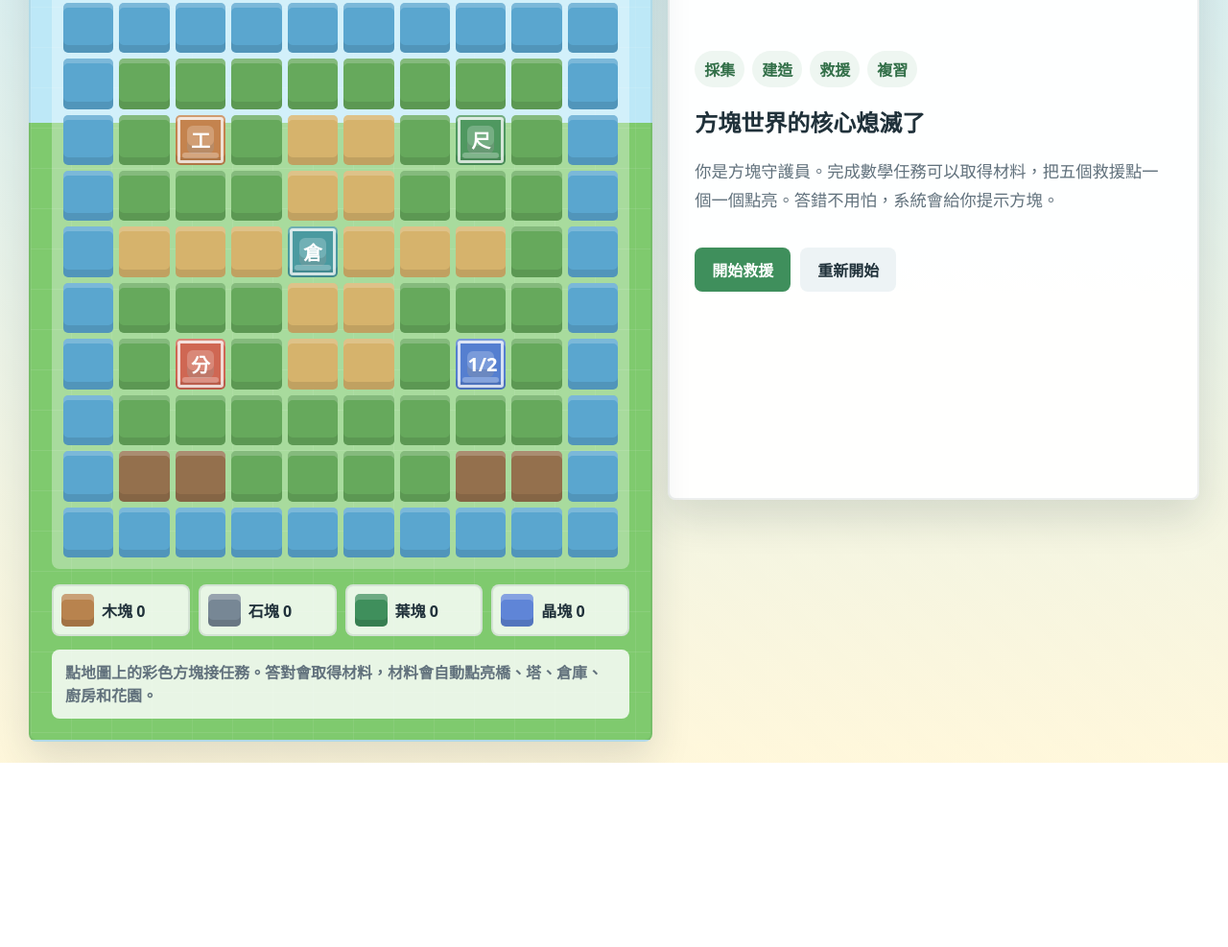
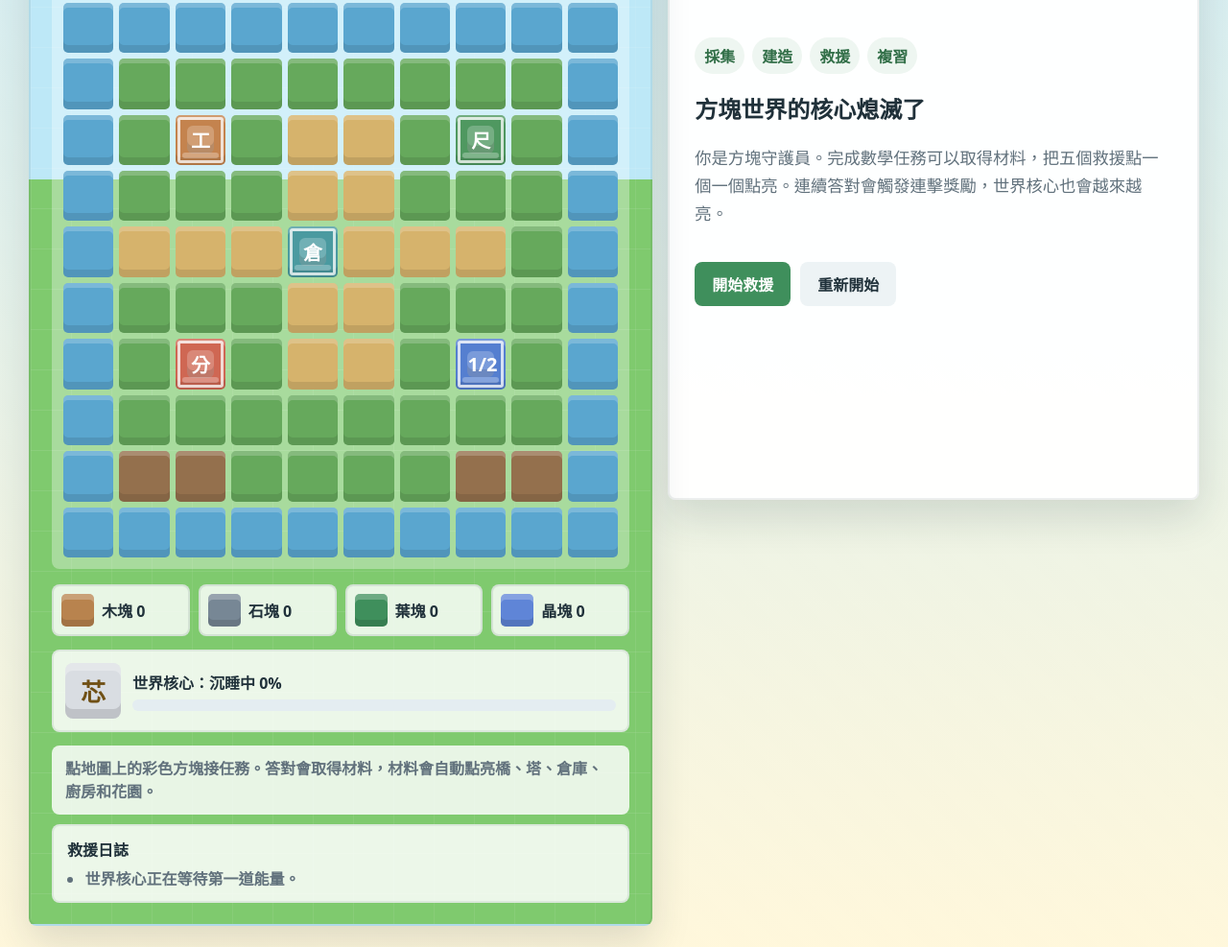
Before and after one commit to chaohuang-TW/final-town-game, a plain HTML site: page index.html in a window 1280 px wide. Shown: the part 284-1271 px from the top of the page at 96% size. Before the commit the page ends 1079 px from the top, so only its background shows below. Drawn offline with Linux system fonts and the light colour scheme.

Commit message:
Add files via upload

```diff
--- a/index.html
+++ b/index.html
@@ -77,7 +77,7 @@
 
       .hud {
         display: grid;
-        grid-template-columns: repeat(3, minmax(74px, 1fr));
+        grid-template-columns: repeat(4, minmax(74px, 1fr));
         gap: 9px;
       }
 
@@ -344,6 +344,88 @@
         color: var(--muted);
         font-weight: 800;
         line-height: 1.5;
+      }
+
+      .core-panel {
+        position: relative;
+        z-index: 1;
+        display: grid;
+        grid-template-columns: auto 1fr;
+        gap: 12px;
+        align-items: center;
+        margin-top: 14px;
+        padding: 12px;
+        border-radius: 8px;
+        background: rgba(255, 255, 255, 0.85);
+        border: 2px solid rgba(32, 49, 58, 0.08);
+      }
+
+      .core-orb {
+        display: grid;
+        place-items: center;
+        width: 58px;
+        height: 58px;
+        border-radius: 8px;
+        color: #705015;
+        background: #d9dde2;
+        box-shadow: inset 0 8px rgba(255, 255, 255, 0.28), inset 0 -10px rgba(0, 0, 0, 0.12);
+        font-size: 1.6rem;
+        font-weight: 900;
+        transition: background 180ms ease, box-shadow 180ms ease, transform 180ms ease;
+      }
+
+      .core-orb.lit {
+        background: #f3c45e;
+        box-shadow:
+          0 0 22px rgba(255, 222, 92, 0.9),
+          inset 0 8px rgba(255, 255, 255, 0.32),
+          inset 0 -10px rgba(0, 0, 0, 0.1);
+      }
+
+      .core-panel strong {
+        display: block;
+        margin-bottom: 6px;
+      }
+
+      .core-meter {
+        height: 12px;
+        border-radius: 999px;
+        background: #e4edf1;
+        overflow: hidden;
+      }
+
+      .core-meter i {
+        display: block;
+        width: 0;
+        height: 100%;
+        border-radius: inherit;
+        background: linear-gradient(90deg, #66a95c, #f0b84f);
+        transition: width 220ms ease;
+      }
+
+      .rescue-log {
+        position: relative;
+        z-index: 1;
+        margin-top: 10px;
+        padding: 12px 14px;
+        border-radius: 8px;
+        background: rgba(255, 255, 255, 0.85);
+        border: 2px solid rgba(32, 49, 58, 0.08);
+      }
+
+      .rescue-log strong {
+        display: block;
+        margin-bottom: 8px;
+      }
+
+      .rescue-log ul {
+        display: grid;
+        gap: 6px;
+        margin: 0;
+        padding-left: 1.15rem;
+        color: var(--muted);
+        font-weight: 800;
+        line-height: 1.4;
       }
 
       .console {
@@ -647,6 +729,7 @@
 
         .hud {
           width: 100%;
+          grid-template-columns: repeat(2, minmax(0, 1fr));
         }
 
         .block-map {
@@ -679,6 +762,7 @@
           <div class="hud-card"><strong id="starCount">0</strong><span>能量星</span></div>
           <div class="hud-card"><strong id="buildCount">0/5</strong><span>救援點</span></div>
           <div class="hud-card"><strong id="materialCount">0</strong><span>材料</span></div>
+          <div class="hud-card"><strong id="streakCount">0</strong><span>連擊</span></div>
         </div>
       </header>
 
@@ -693,7 +777,18 @@
             <div class="slot"><span class="sample-block leaf"></span><span>葉塊 <b id="leafCount">0</b></span></div>
             <div class="slot"><span class="sample-block crystal"></span><span>晶塊 <b id="crystalCount">0</b></span></div>
           </div>
+          <div class="core-panel" aria-label="世界核心亮度">
+            <div id="coreOrb" class="core-orb" aria-hidden="true">芯</div>
+            <div>
+              <strong id="coreTitle">世界核心：沉睡中</strong>
+              <div class="core-meter"><i id="coreMeter"></i></div>
+            </div>
+          </div>
           <p class="legend">點地圖上的彩色方塊接任務。答對會取得材料，材料會自動點亮橋、塔、倉庫、廚房和花園。</p>
+          <div class="rescue-log">
+            <strong>救援日誌</strong>
+            <ul id="rescueLog"></ul>
+          </div>
         </section>
 
         <section class="console" aria-label="任務面板">
@@ -705,7 +800,7 @@
               <span class="chip">複習</span>
             </div>
             <h2>方塊世界的核心熄滅了</h2>
-            <p>你是方塊守護員。完成數學任務可以取得材料，把五個救援點一個一個點亮。答錯不用怕，系統會給你提示方塊。</p>
+            <p>你是方塊守護員。完成數學任務可以取得材料，把五個救援點一個一個點亮。連續答對會觸發連擊獎勵，世界核心也會越來越亮。</p>
             <div class="actions">
               <button id="startBtn" class="primary" type="button">開始救援</button>
               <button id="resetBtn" class="secondary" type="button">重新開始</button>
@@ -843,9 +938,12 @@
         index: 0,
         answered: false,
         stars: 0,
+        streak: 0,
+        bestStreak: 0,
         progress: {},
         materials: { wood: 0, stone: 0, leaf: 0, crystal: 0 },
-        mistakes: []
+        mistakes: [],
+        logs: ["世界核心正在等待第一道能量。"]
       };
 
       const el = {
@@ -856,10 +954,15 @@
         starCount: document.querySelector("#starCount"),
         buildCount: document.querySelector("#buildCount"),
         materialCount: document.querySelector("#materialCount"),
+        streakCount: document.querySelector("#streakCount"),
         woodCount: document.querySelector("#woodCount"),
         stoneCount: document.querySelector("#stoneCount"),
         leafCount: document.querySelector("#leafCount"),
         crystalCount: document.querySelector("#crystalCount"),
+        coreOrb: document.querySelector("#coreOrb"),
+        coreTitle: document.querySelector("#coreTitle"),
+        coreMeter: document.querySelector("#coreMeter"),
+        rescueLog: document.querySelector("#rescueLog"),
         unitTopic: document.querySelector("#unitTopic"),
         unitTitle: document.querySelector("#unitTitle"),
         progressText: document.querySelector("#progressText"),
@@ -950,13 +1053,20 @@
       function renderHud() {
         const complete = units.filter((unit) => (state.progress[unit.id] || 0) >= unit.questions.length).length;
         const totalMaterials = Object.values(state.materials).reduce((sum, value) => sum + value, 0);
+        const totalProgress = units.reduce((sum, unit) => sum + (state.progress[unit.id] || 0), 0);
+        const corePercent = Math.round((totalProgress / 30) * 100);
         el.starCount.textContent = state.stars;
         el.buildCount.textContent = `${complete}/5`;
         el.materialCount.textContent = totalMaterials;
+        el.streakCount.textContent = state.streak;
         el.woodCount.textContent = state.materials.wood;
         el.stoneCount.textContent = state.materials.stone;
         el.leafCount.textContent = state.materials.leaf;
         el.crystalCount.textContent = state.materials.crystal;
+        el.coreMeter.style.width = `${corePercent}%`;
+        el.coreOrb.classList.toggle("lit", corePercent > 0);
+        el.coreTitle.textContent = `世界核心：${coreLabel(corePercent)} ${corePercent}%`;
+        el.rescueLog.innerHTML = state.logs.slice(0, 4).map((log) => `<li>${log}</li>`).join("");
         save();
       }
 
@@ -1005,11 +1115,17 @@
         button.classList.add(correct ? "good" : "bad");
         if (correct) {
           state.answered = true;
-          state.stars += 1;
+          state.streak += 1;
+          state.bestStreak = Math.max(state.bestStreak, state.streak);
+          const bonus = state.streak > 0 && state.streak % 3 === 0;
+          state.stars += bonus ? 2 : 1;
           state.materials[state.unit.material] += 1;
           state.progress[state.unit.id] = Math.max(state.progress[state.unit.id] || 0, state.index + 1);
           el.feedback.className = "feedback good";
-          el.feedback.textContent = `答對了，取得 1 個${materialName(state.unit.material)}，救援進度增加。`;
+          el.feedback.textContent = bonus
+            ? `連擊 ${state.streak}！取得 1 個${materialName(state.unit.material)}和 2 顆能量星，世界核心閃了一下。`
+            : `答對了，取得 1 個${materialName(state.unit.material)}，救援進度增加。`;
+          addLog(bonus ? `連擊 ${state.streak} 達成，${state.unit.title}送出額外能量星。` : `${state.unit.title}亮起一格，取得${materialName(state.unit.material)}。`);
           el.nextBtn.hidden = false;
           [...el.answers.children].forEach((child) => {
             child.disabled = true;
@@ -1017,9 +1133,11 @@
           });
           drawMap();
         } else {
+          state.streak = 0;
           el.feedback.className = "feedback try";
           el.feedback.textContent = `提示方塊：${q.hint}`;
           state.mistakes.push({ unitId: state.unit.id, index: state.index });
+          addLog(`${state.unit.title}出現提示方塊，換個方法再試一次。`);
           button.disabled = true;
         }
         renderHud();
@@ -1043,7 +1161,7 @@
 
       function finish() {
         const mistakes = new Set(state.mistakes.map((item) => `${item.unitId}-${item.index}`)).size;
-        el.doneText.textContent = `你收集了 ${Object.values(state.materials).reduce((sum, value) => sum + value, 0)} 個材料、拿到 ${state.stars} 顆能量星，點亮 5 個救援點。錯題本裡有 ${mistakes} 題可以再練。`;
+        el.doneText.textContent = `你收集了 ${Object.values(state.materials).reduce((sum, value) => sum + value, 0)} 個材料、拿到 ${state.stars} 顆能量星，最高連擊 ${state.bestStreak}，點亮 5 個救援點。錯題本裡有 ${mistakes} 題可以再練。`;
         show("done");
       }
 
@@ -1064,9 +1182,12 @@
         state.index = 0;
         state.answered = false;
         state.stars = 0;
+        state.streak = 0;
+        state.bestStreak = 0;
         state.progress = {};
         state.materials = { wood: 0, stone: 0, leaf: 0, crystal: 0 };
         state.mistakes = [];
+        state.logs = ["世界核心正在等待第一道能量。"];
         localStorage.removeItem("saveBlockWorldGame");
         drawMap();
         renderHud();
@@ -1088,6 +1209,18 @@
 
       function materialName(type) {
         return { wood: "木塊", stone: "石塊", leaf: "葉塊", crystal: "晶塊" }[type];
+      }
+
+      function coreLabel(percent) {
+        if (percent >= 100) return "完全點亮";
+        if (percent >= 70) return "強光啟動";
+        if (percent >= 40) return "穩定發光";
+        if (percent > 0) return "微光恢復";
+        return "沉睡中";
+      }
+
+      function addLog(message) {
+        state.logs = [message, ...state.logs.filter((item) => item !== message)].slice(0, 6);
       }
 
       function visual(code) {
@@ -1133,9 +1266,12 @@
       function save() {
         localStorage.setItem("saveBlockWorldGame", JSON.stringify({
           stars: state.stars,
+          streak: state.streak,
+          bestStreak: state.bestStreak,
           progress: state.progress,
           materials: state.materials,
-          mistakes: state.mistakes
+          mistakes: state.mistakes,
+          logs: state.logs
         }));
       }
 
@@ -1144,9 +1280,12 @@
           const saved = JSON.parse(localStorage.getItem("saveBlockWorldGame"));
           if (!saved) return;
           state.stars = saved.stars || 0;
+          state.streak = saved.streak || 0;
+          state.bestStreak = saved.bestStreak || 0;
           state.progress = saved.progress || {};
           state.materials = saved.materials || { wood: 0, stone: 0, leaf: 0, crystal: 0 };
           state.mistakes = saved.mistakes || [];
+          state.logs = saved.logs || ["世界核心正在等待第一道能量。"];
         } catch {
           localStorage.removeItem("saveBlockWorldGame");
         }
```
